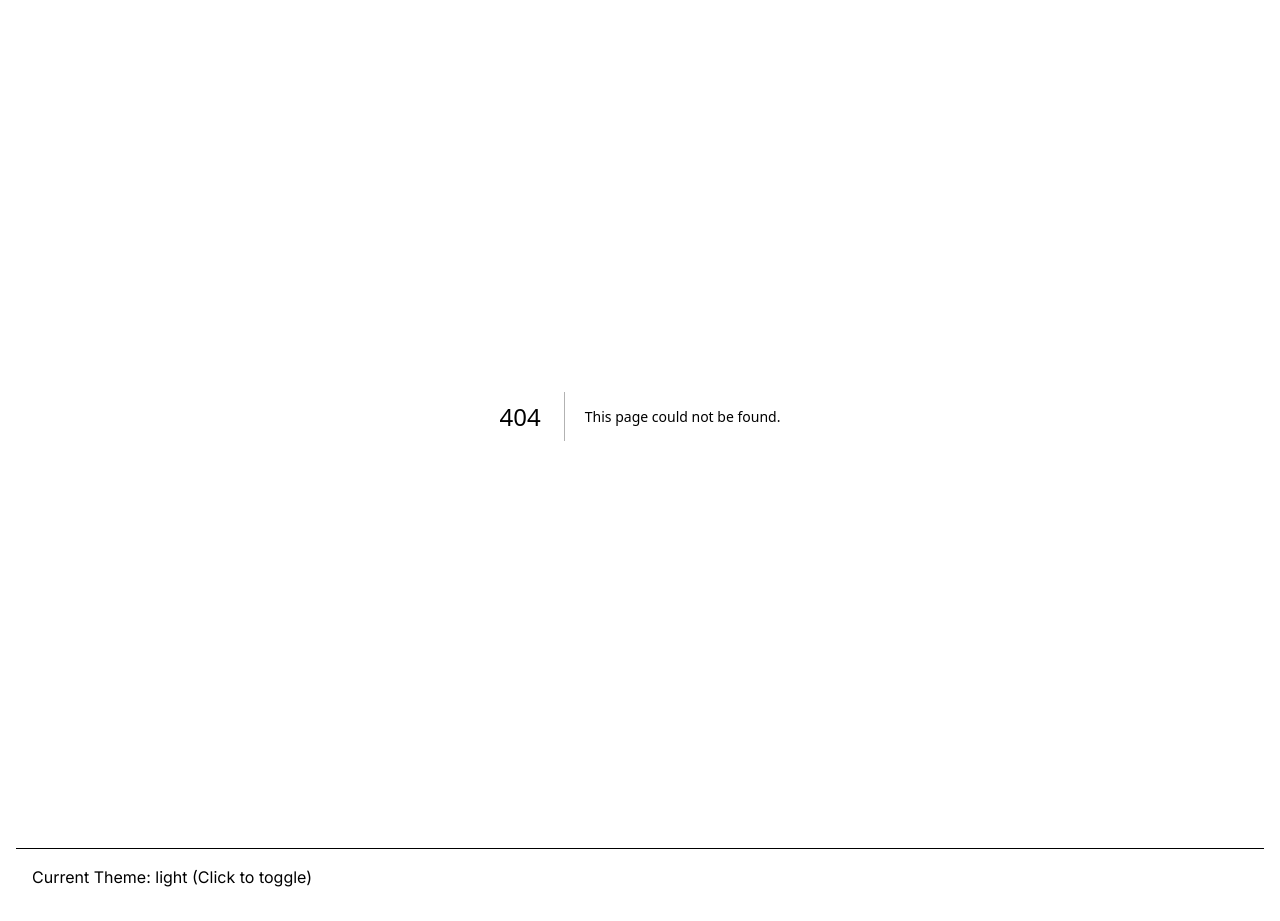
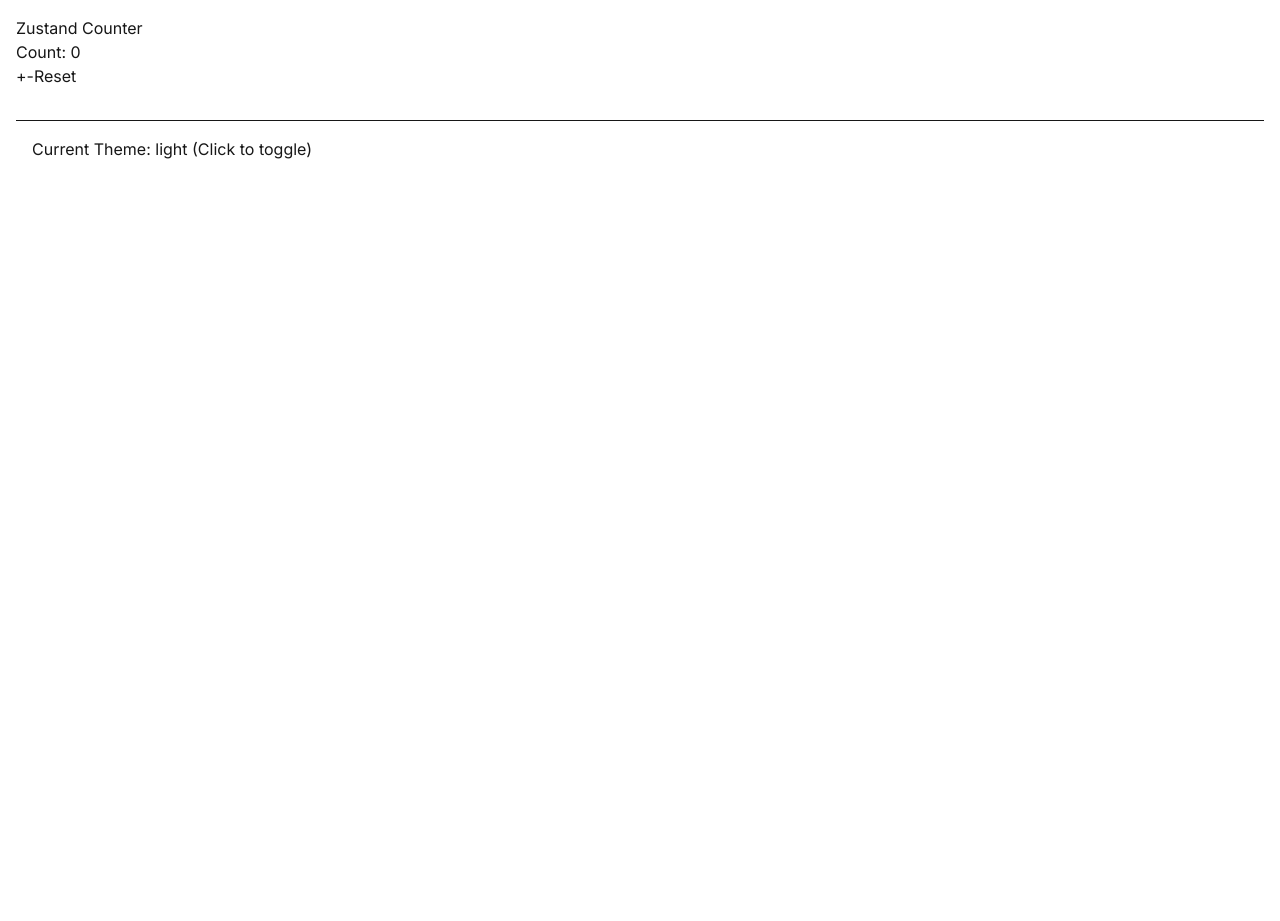
Before and after one commit to FrankStein31/07-State-Management-, a Next.js app: page /zustand_coba in a window 1280 px wide. Before the commit this address had no page. After the commit the page ends 800 px from the top, so only its background shows below. Built offline with nearby package versions, Linux system fonts and the light colour scheme.

Commit message:
Praktikum 2

```diff
--- /dev/null
+++ b/src/app/zustand_coba/page.js
@@ -0,0 +1,10 @@
+import Counter from "@/components/Counter";
+
+export default function Coba() {
+    return (
+        <div>
+            <h1>Zustand Counter</h1>
+            <Counter />
+        </div>
+    );
+}
--- /dev/null
+++ b/src/components/Counter.js
@@ -0,0 +1,16 @@
+'use client';
+
+import useCounterStore from '../stores/counterStore';
+
+export default function Counter() {
+    const { count, increment, decrement, reset } = useCounterStore();
+
+    return (
+    <div>
+        <h2>Count: {count}</h2>
+        <button onClick={increment}>+</button>
+        <button onClick={decrement}>-</button>
+        <button onClick={reset}>Reset</button>
+    </div>
+    );
+}
--- /dev/null
+++ b/src/stores/counterStore.js
@@ -0,0 +1,10 @@
+import { create } from 'zustand';
+
+const useCounterStore = create((set) => ({
+    count: 0,
+    increment: () => set((state) => ({ count: state.count + 1 })),
+    decrement: () => set((state) => ({ count: state.count - 1 })),
+    reset: () => set({ count: 0 }),
+}));
+
+export default useCounterStore;
```
